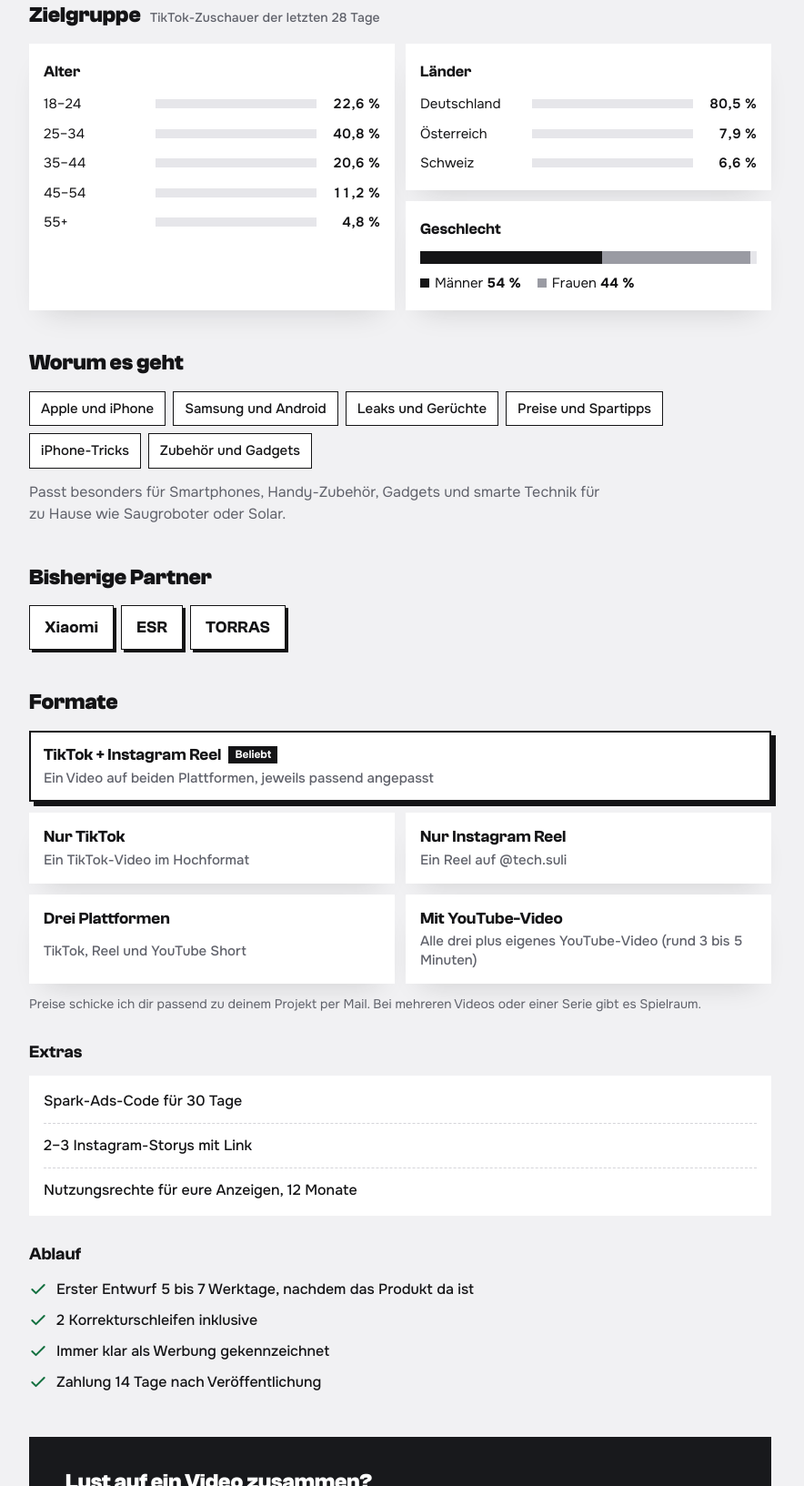
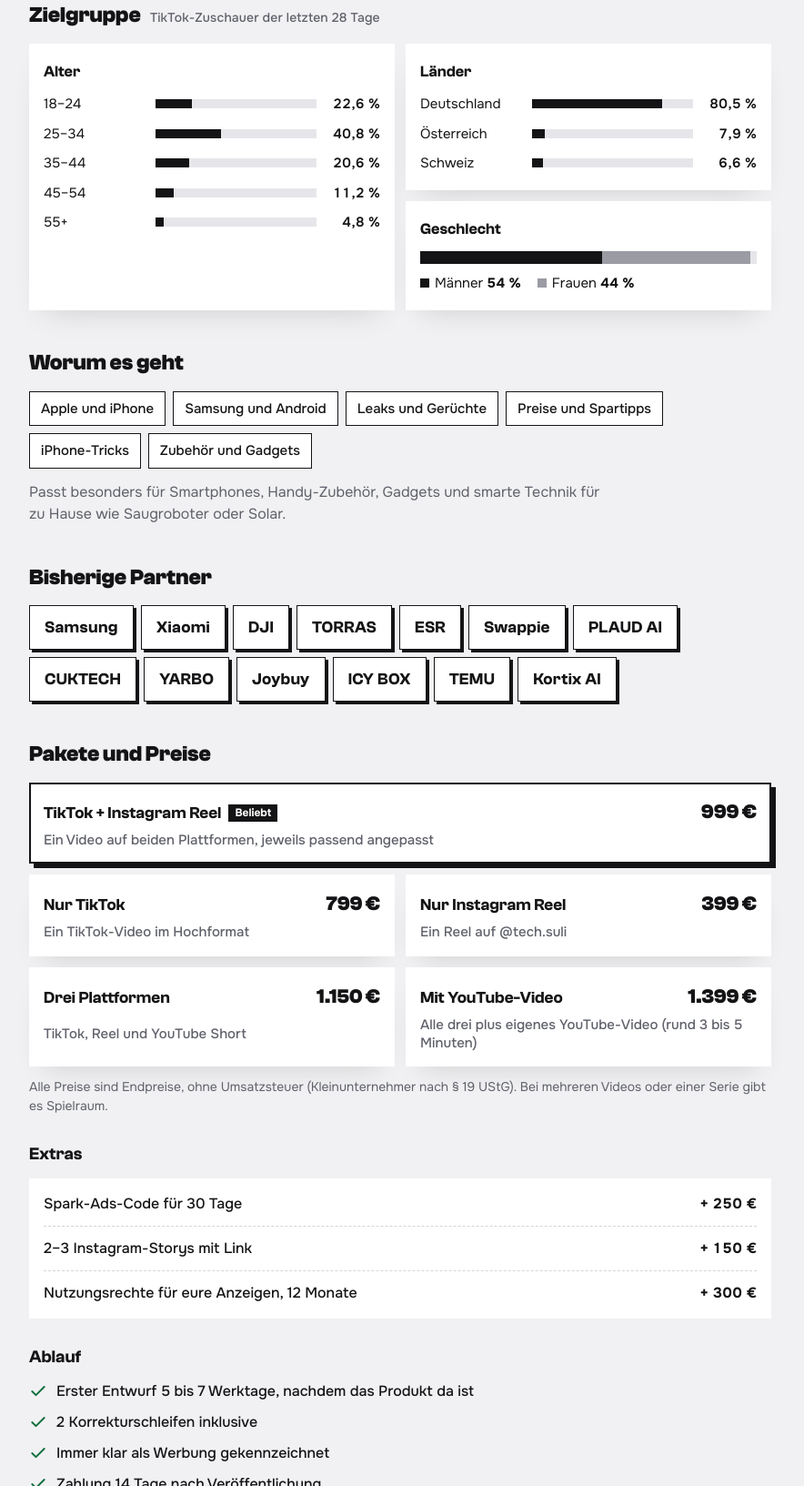
Before and after one commit to suli027/suli027.github.io, a plain HTML site: page kit-ywsc4a/index.html in a window 1280 px wide. Shown: the part 1544-3177 px from the top of the page at 91% size, without its empty margins (200-1084 px from the left). Drawn offline with Linux system fonts and the light colour scheme.

Commit message:
Medienkit: Preise, alle bisherigen Partner, Balken gefüllt

```diff
--- a/kit-ywsc4a/index.html
+++ b/kit-ywsc4a/index.html
@@ -121,8 +121,8 @@
   .bars { list-style: none; margin: 0; padding: 0; display: grid; gap: 10px; }
   .bar { display: grid; grid-template-columns: 7.5em minmax(0, 1fr) 4em; align-items: center; gap: 10px; font-size: .9375rem; }
   .bar span:last-child { text-align: right; font-weight: 600; font-variant-numeric: tabular-nums; }
-  .track { height: 10px; background: var(--soft); }
-  .fill { height: 100%; width: var(--w); background: var(--ink); transform-origin: left; }
+  .track { display: block; height: 10px; background: var(--soft); }
+  .fill { display: block; height: 100%; width: var(--w); background: var(--ink); transform-origin: left; }
   .split { display: flex; height: 14px; margin-top: 4px; }
   .split i { display: block; height: 100%; }
   .split .m { background: var(--ink); }
@@ -268,11 +268,11 @@
     <h2 id="h-ziel">Zielgruppe <small>TikTok-Zuschauer der letzten 28 Tage</small></h2>
     <div class="aud">
       <div class="box"><h3>Alter</h3><ul class="bars">
-<li class="bar"><span>18–24</span><span class="track"><span class="fill" style="--w:45.2%"></span></span><span>22,6 %</span></li>
-<li class="bar"><span>25–34</span><span class="track"><span class="fill" style="--w:81.6%"></span></span><span>40,8 %</span></li>
-<li class="bar"><span>35–44</span><span class="track"><span class="fill" style="--w:41.2%"></span></span><span>20,6 %</span></li>
-<li class="bar"><span>45–54</span><span class="track"><span class="fill" style="--w:22.4%"></span></span><span>11,2 %</span></li>
-<li class="bar"><span>55+</span><span class="track"><span class="fill" style="--w:9.6%"></span></span><span>4,8 %</span></li>
+<li class="bar"><span>18–24</span><span class="track"><span class="fill" style="--w:22.6%"></span></span><span>22,6 %</span></li>
+<li class="bar"><span>25–34</span><span class="track"><span class="fill" style="--w:40.8%"></span></span><span>40,8 %</span></li>
+<li class="bar"><span>35–44</span><span class="track"><span class="fill" style="--w:20.6%"></span></span><span>20,6 %</span></li>
+<li class="bar"><span>45–54</span><span class="track"><span class="fill" style="--w:11.2%"></span></span><span>11,2 %</span></li>
+<li class="bar"><span>55+</span><span class="track"><span class="fill" style="--w:4.8%"></span></span><span>4,8 %</span></li>
       </ul></div>
       <div class="box"><h3>Länder</h3><ul class="bars">
 <li class="bar"><span>Deutschland</span><span class="track"><span class="fill" style="--w:80.5%"></span></span><span>80,5 %</span></li>
@@ -294,23 +294,23 @@
 
   <section aria-labelledby="h-partner">
     <h2 id="h-partner">Bisherige Partner</h2>
-    <ul class="chips partners"><li>Xiaomi</li><li>ESR</li><li>TORRAS</li></ul>
+    <ul class="chips partners"><li>Samsung</li><li>Xiaomi</li><li>DJI</li><li>TORRAS</li><li>ESR</li><li>Swappie</li><li>PLAUD AI</li><li>CUKTECH</li><li>YARBO</li><li>Joybuy</li><li>ICY BOX</li><li>TEMU</li><li>Kortix AI</li></ul>
   </section>
 
   <section aria-labelledby="h-pakete">
-    <h2 id="h-pakete">Formate</h2>
+    <h2 id="h-pakete">Pakete und Preise</h2>
     <ul class="packs">
-<li class="pack tip"><span class="t">TikTok + Instagram Reel<span class="tag">Beliebt</span></span><p class="s">Ein Video auf beiden Plattformen, jeweils passend angepasst</p></li>
-<li class="pack"><span class="t">Nur TikTok</span><p class="s">Ein TikTok-Video im Hochformat</p></li>
-<li class="pack"><span class="t">Nur Instagram Reel</span><p class="s">Ein Reel auf @tech.suli</p></li>
-<li class="pack"><span class="t">Drei Plattformen</span><p class="s">TikTok, Reel und YouTube Short</p></li>
-<li class="pack"><span class="t">Mit YouTube-Video</span><p class="s">Alle drei plus eigenes YouTube-Video (rund 3 bis 5 Minuten)</p></li>
+<li class="pack tip"><span class="t">TikTok + Instagram Reel<span class="tag">Beliebt</span></span><span class="price">999 €</span><p class="s">Ein Video auf beiden Plattformen, jeweils passend angepasst</p></li>
+<li class="pack"><span class="t">Nur TikTok</span><span class="price">799 €</span><p class="s">Ein TikTok-Video im Hochformat</p></li>
+<li class="pack"><span class="t">Nur Instagram Reel</span><span class="price">399 €</span><p class="s">Ein Reel auf @tech.suli</p></li>
+<li class="pack"><span class="t">Drei Plattformen</span><span class="price">1.150 €</span><p class="s">TikTok, Reel und YouTube Short</p></li>
+<li class="pack"><span class="t">Mit YouTube-Video</span><span class="price">1.399 €</span><p class="s">Alle drei plus eigenes YouTube-Video (rund 3 bis 5 Minuten)</p></li>
     </ul>
-    <p class="note">Preise schicke ich dir passend zu deinem Projekt per Mail. Bei mehreren Videos oder einer Serie gibt es Spielraum.</p>
+    <p class="note">Alle Preise sind Endpreise, ohne Umsatzsteuer (Kleinunternehmer nach § 19 UStG). Bei mehreren Videos oder einer Serie gibt es Spielraum.</p>
     <div class="sub"><h3>Extras</h3><ul class="extras">
-<li><span>Spark-Ads-Code für 30 Tage</span></li>
-<li><span>2–3 Instagram-Storys mit Link</span></li>
-<li><span>Nutzungsrechte für eure Anzeigen, 12 Monate</span></li>
+<li><span>Spark-Ads-Code für 30 Tage</span><b>+ 250 €</b></li>
+<li><span>2–3 Instagram-Storys mit Link</span><b>+ 150 €</b></li>
+<li><span>Nutzungsrechte für eure Anzeigen, 12 Monate</span><b>+ 300 €</b></li>
     </ul></div>
     <div class="sub"><h3>Ablauf</h3><ul class="steps">
 <li><svg aria-hidden="true"><use href="#i-check"/></svg><span>Erster Entwurf 5 bis 7 Werktage, nachdem das Produkt da ist</span></li>
```
Also changed, not shown: kit-ywsc4a/en/index.html (+18 -18 lines).
